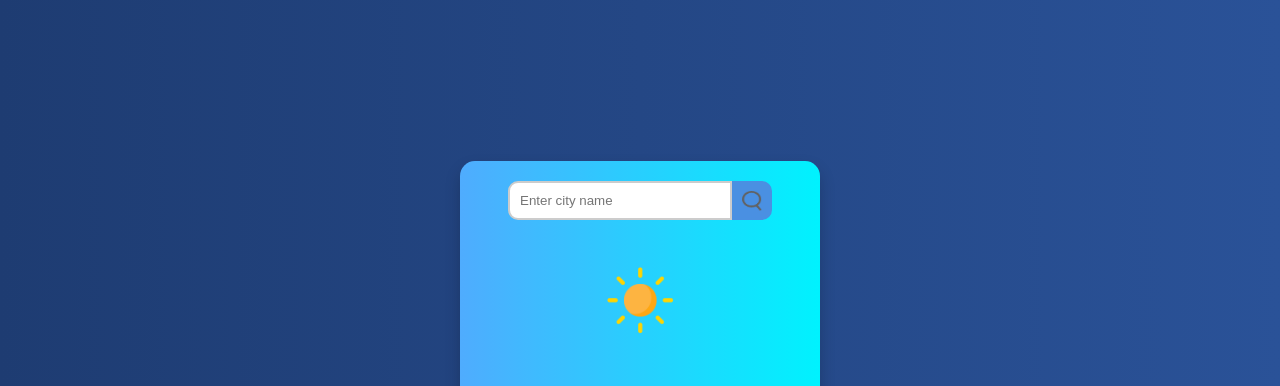
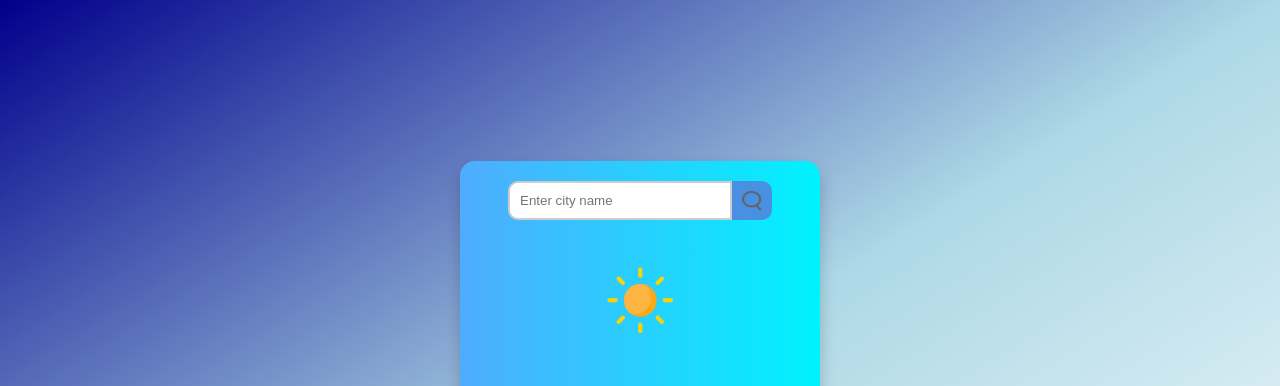
Before and after one commit to VishwajithBhat/WeatherApp, a plain HTML site: page index.html in a window 1280 px wide. Shown: the top 386 px of the page. Drawn offline with Linux system fonts and the light colour scheme.

Commit message:
Update style.css

```diff
--- a/style.css
+++ b/style.css
@@ -2,7 +2,7 @@ body {
   margin: 0;
   padding: 0;
   font-family: 'Segoe UI', sans-serif;
-  background: linear-gradient(to right, #1e3c72, #2a5298);
+  background: linear-gradient(to bottom right, darkblue,lightblue,white);
   display: flex;
   justify-content: center;
   align-items: center;
```
